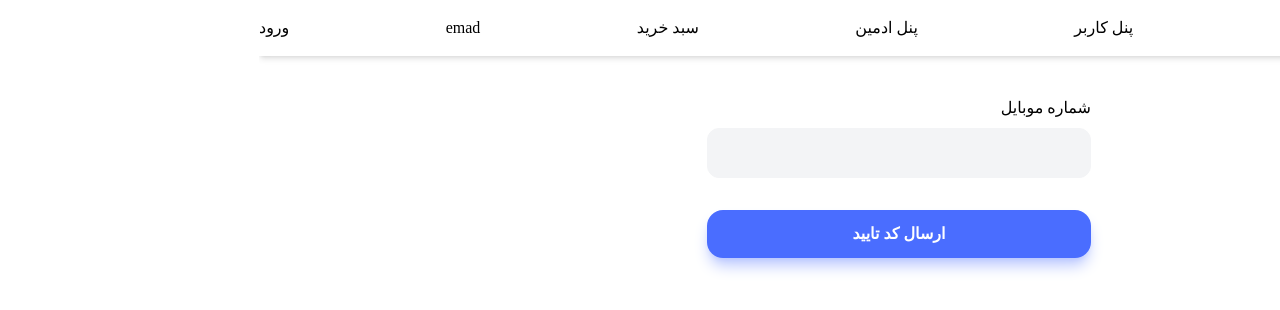
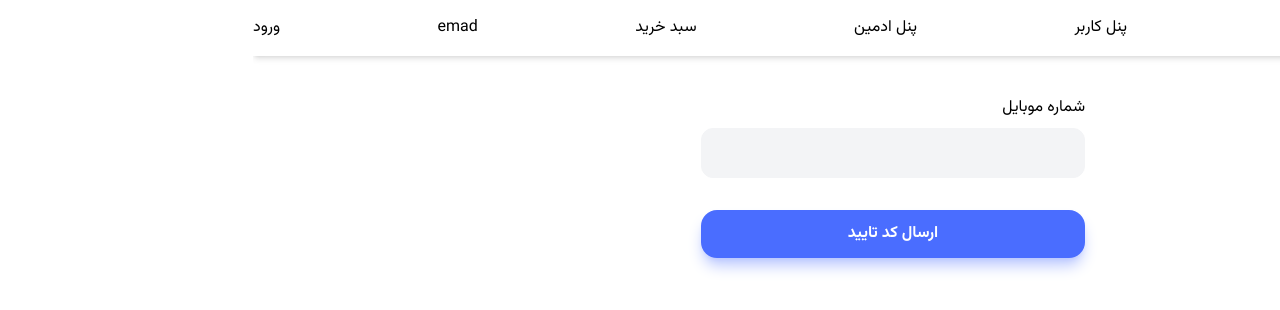
Before and after one commit to EmadARN/panelAdmin, a Next.js app: page /auth in a window 1280 px wide. Shown: the top 310 px of the page. Built offline with nearby package versions, Linux system fonts and the light colour scheme.

Commit message:
add env.production & tanstackQuery

```diff
--- /dev/null
+++ b/src/app/Providers.jsx
@@ -0,0 +1,12 @@
+"use client";
+import { QueryClient, QueryClientProvider } from "@tanstack/react-query";
+import React from "react";
+
+const Providers = ({ children }) => {
+  const [queryClient] = React.useState(() => new QueryClient());
+  return (
+    <QueryClientProvider client={queryClient}>{children}</QueryClientProvider>
+  );
+};
+
+export default Providers;
--- a/src/app/layout.js
+++ b/src/app/layout.js
@@ -1,9 +1,8 @@
-import { Inter } from "next/font/google";
 import "./globals.css";
 import vazirFont from "@/constants/localFonts";
 import Header from "./Header";
-
-const inter = Inter({ subsets: ["latin"] });
+import { Toaster } from "react-hot-toast";
+import Providers from "./Providers";
 
 export const metadata = {
   title: "Create Next App",
@@ -13,9 +12,12 @@ export const metadata = {
 export default function RootLayout({ children }) {
   return (
     <html lang="fa" dir="rtl">
-      <body className={`${vazirFont.variable}.font-sans`}>
+      <body className={`${vazirFont.variable} font-sans`}>
+        <Toaster />
         <Header />
-        <div className="contianer xl:max-w-screen-xl"> {children}</div>
+        <div className="contianer xl:max-w-screen-xl">
+          <Providers>{children}</Providers>
+        </div>
       </body>
     </html>
   );
```
Also changed, not shown: 1 other file (tests, documents, lock files or other folders).
